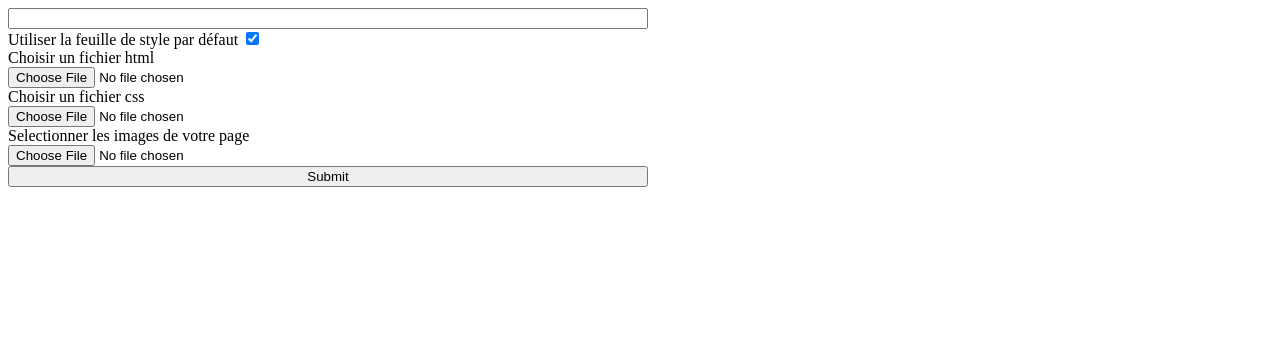
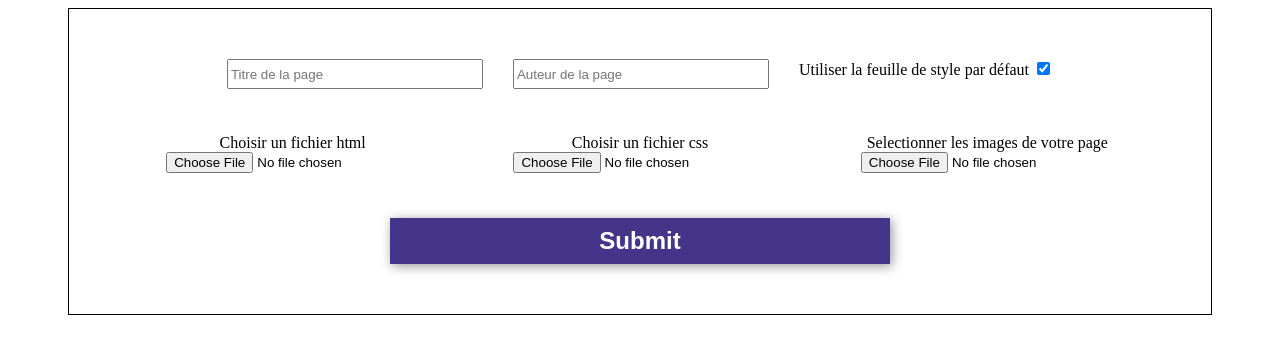
Before and after one commit to NicolasVero/sae401_402_back, a PHP site: page /back/scripts/televerser_page.php in a window 1280 px wide. Shown: the top 354 px of the page. Run offline with PHP 8.4, Linux system fonts and the light colour scheme; some web fonts are replaced.

Commit message:
ajout style page de televersement de pages

```diff
--- a/back/scripts/creation_pages.php
+++ b/back/scripts/creation_pages.php
@@ -44,14 +44,14 @@
 
             <script src="init_tinymce.js"></script>
 
-            <form action='creation_pages.php' method='POST' enctype="multipart/form-data">
+            <form id="creer-form" action='creation_pages.php' method='POST' enctype="multipart/form-data">
                 <!-- <fieldset> -->
                     <!-- <legend>De quel type de page s'agit </legend> -->
 
 
                 <!-- </fieldset> -->
 
-                <div id="form-data">
+                <div id="creer-form-data">
                     <input class="form-input-text" type="text" name="titre" id="titre" placeholder="Titre de la page" required/>
                     <input class="form-input-text" type="text" name="auteur" id="auteur" placeholder="Auteur de la page" required/>
                     <div>
--- a/back/scripts/televerser_page.php
+++ b/back/scripts/televerser_page.php
@@ -4,18 +4,8 @@
     <meta charset="UTF-8">
     <meta http-equiv="X-UA-Compatible" content="IE=edge">
     <meta name="viewport" content="width=device-width, initial-scale=1.0">
+    <link rel="stylesheet" href="../styles/style.css">
     <title>Document</title>
-
-    <style>
-
-        form {
-            display: flex;
-            flex-direction: column;
-            width: 50vw;
-        }
-
-    </style>
-
 </head>
 <body>
 
@@ -64,22 +54,30 @@
 
     ?>
 
-    <form action="televerser_page.php" method="POST" enctype="multipart/form-data">
-        <input type="text" name="titre" id="titre" required>
+    <form id="televerser-form-data" action="televerser_page.php" method="POST" enctype="multipart/form-data">
+        <div>
+            <input class="form-input-text" type="text" name="titre" id="titre" placeholder="Titre de la page" required>
+            <input class="form-input-text" type="text" name="auteur" id="auteur" placeholder="Auteur de la page" required>
             <div>
                 <label for="style">Utiliser la feuille de style par défaut</label>
                 <input type="checkbox" name="style" id="style" checked>
             </div>
+        </div>
+        <div id="televerser-form-files">
+            <div>
                 <label for="html">Choisir un fichier html</label>
                 <input type="file" name="html" id="html" accept=".html">
-
+            </div>
+            <div>
                 <label for="html">Choisir un fichier css</label>
                 <input type="file" name="css" id="css" accept=".css">
-
+            </div>
+            <div>
                 <label for="html">Selectionner les images de votre page</label>
-        <input type="file" name="images" id="css">
-
-        <input type="submit">
+                <input style="margin: 0 auto;" type="file" name="images" id="css">
+            </div>
+        </div>
+        <input style="margin: 0 auto;" class="bouton" type="submit">
     </form>
 </body>
 </html>
--- a/back/styles/style.css
+++ b/back/styles/style.css
@@ -8,6 +8,8 @@
     --rouge: #EB5E25;
 
     --transition-time: .5s;
+
+    --form-gap: 45px;
 }
 
 * {
@@ -105,6 +107,7 @@ span {
     font-weight: 900;
     font-size: 1.5rem;
     border: none;
+    cursor: pointer;
 }
 
 .bouton:hover {
@@ -121,12 +124,43 @@ span {
     background-color: rgb(216, 216, 216);
 }
 
+#creer-form {
+    display: flex;
+    flex-direction: column;
+    gap: var(--form-gap);
+}
 
- #form-data {
+#creer-form-data {
     display: flex;
     align-items: center;
     justify-content: space-evenly;
- }
+}
+
+#televerser-form-data {
+    display: flex;
+    flex-direction: column;
+    gap: var(--form-gap);
+    border: 1px solid black;
+    padding: 50px;
+    margin: auto 60px;
+}
+
+#televerser-form-data > div:first-of-type {
+    display: flex;
+    justify-content: center;
+    gap: 30px;
+}
+
+#televerser-form-files {
+    display: flex;
+    justify-content: space-around;
+    text-align: center;
+}
+
+#televerser-form-files div {
+    display: flex;
+    flex-direction: column;
+}
 
 .form-input-text {
     height: 30px;
@@ -149,7 +183,7 @@ h1 {
     color: white;
 }
 
-form {
+/* form {
     margin-top: 15px;
     border-radius: 10px;
     width: 100%;
@@ -159,7 +193,7 @@ form {
     gap: 30px;
     background-color: rgba(255,255,255,0.13);
     padding: 30px;
-}
+} */
 
 #MyTextArea {
     height: 600px;
```
Lines whose indentation alone changed are shown as unchanged.
